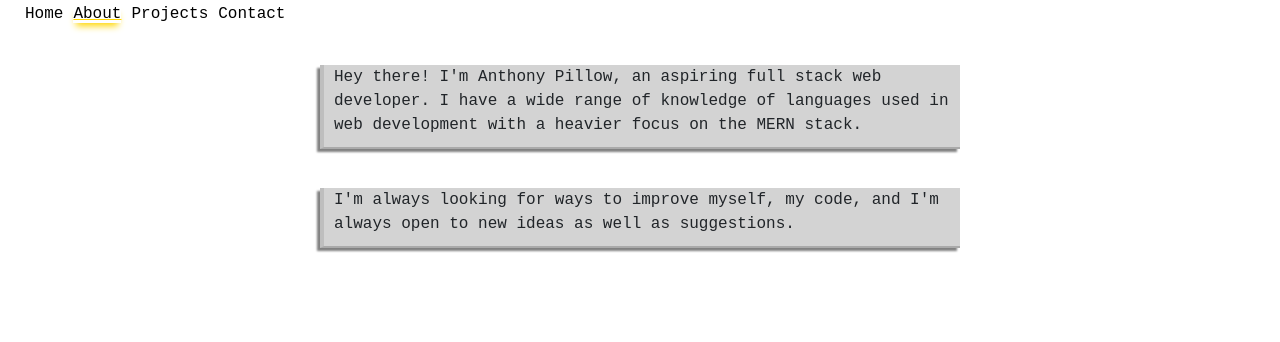
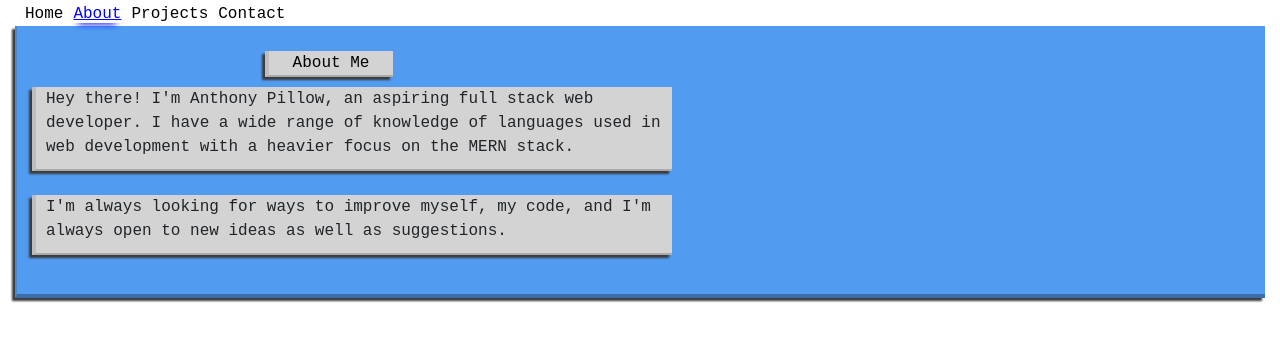
Before and after one commit to SquidDOTjpeg/react-portfolio, a React (Create React App) app: page /about in a window 1280 px wide. Shown: the top 342 px of the page. Built offline with nearby package versions, Linux system fonts and the light colour scheme.

Commit message:
Finished styling all the components for now. I may add one more. Going to finish the information on the other pages now.

```diff
--- a/src/components/Nav/style.css
+++ b/src/components/Nav/style.css
@@ -12,8 +12,8 @@
 }
 
 .active {
-  color: black;
-  box-shadow: 0px 6px 7px -3px gold;
+  color: blue;
+  box-shadow: 0px 6px 7px -5px blue;
   text-decoration: underline;
-  text-decoration-color: gold;
+  text-decoration-color: blue;
 }
--- a/src/components/Project/style.css
+++ b/src/components/Project/style.css
@@ -1,4 +1,6 @@
 .project-container {
+  box-shadow: rgb(59, 59, 59) -3px 3px 2px 0px;
+
   align-items: center;
   height: 80%;
   width: 80%;
@@ -14,12 +16,13 @@
 }
 
 .links-container {
-  background-color: rgb(28, 28, 104);
-  box-shadow: 0 10px 6px -6px black;
-
+  box-shadow: rgb(59, 59, 59) -3px 3px 2px 0px;
+  background-color: rgb(211, 211, 211);
+  border-left: rgb(190, 190, 190) solid 4px;
+  border-bottom: rgb(170, 170, 170) solid 2px;
 }
 
 a {
   font-family: monospace;
-  color: white;
+  color: black;
 }
--- /dev/null
+++ b/src/components/Title/index.js
@@ -0,0 +1,12 @@
+import React from "react"
+import "./style.css"
+
+function Title(props) {
+    return (
+        <div>
+            <p className="title">{props.title}</p>
+        </div>
+    )
+}
+
+export default Title
--- /dev/null
+++ b/src/components/Title/style.css
@@ -0,0 +1,15 @@
+.title {
+  width: 10vw;
+  margin-left: auto;
+  margin-right: auto;
+  color: black;
+  margin-top: 10px;
+  margin-bottom: 10px;
+  text-align: center;
+  font-size: large;
+  font-family: monospace;
+  box-shadow: rgb(59, 59, 59) -3px 3px 2px 0px;
+  background-color: rgb(211, 211, 211);
+  border-left: rgb(190, 190, 190) solid 4px;
+  border-bottom: rgb(170, 170, 170) solid 2px;
+}
--- a/src/components/WordBox/index.js
+++ b/src/components/WordBox/index.js
@@ -3,19 +3,16 @@ import "./style.css";
 
 function WordBox(props) {
   return (
+      <>
     <div>
-      <div>
-        <h1 className="project-title">About Me</h1>
-      </div>
       <div className="stuff-container">
         <p className="words">
             {props.words}
-          {/* Hey there! I'm Anthony Pillow, an aspiring full stack web developer. I
-          have a wide range of knowledge of languages used in web development
-          with a heavier focus on the MERN stack. */}
         </p>
       </div>
     </div>
+    <br />
+    </>
   );
 }
 
--- a/src/components/WordBox/style.css
+++ b/src/components/WordBox/style.css
@@ -1,20 +1,11 @@
-.project-title {
-    color: white;
-    margin-top: 10px;
-    margin-bottom: 10px;
-    text-align: center;
-    font-size: large;
-    font-family: monospace;
-  }
-
-  .stuff-container {
+.stuff-container {
     width: 50vw;
     text-align: left;
     font-size: large;
     font-family: monospace;
     margin-left: auto;
     margin-right: auto;
-    box-shadow: rgb(129, 129, 129) -3px 3px 2px 0px;
+    box-shadow: rgb(59, 59, 59) -3px 3px 2px 0px;
     background-color: rgb(211, 211, 211);
     border-left: rgb(190, 190, 190) solid 4px;
     border-bottom: rgb(170, 170, 170) solid 2px;
--- a/src/pages/About.js
+++ b/src/pages/About.js
@@ -1,20 +1,26 @@
 import React from "react";
 import WordBox from "../components/WordBox/index";
+import Title from "../components/Title/index";
+import { Row, Col } from "../components/Grid/index";
 import "./style.css";
 
 function About() {
   return (
-    <>
-      <WordBox
-        words="Hey there! I'm Anthony Pillow, an aspiring full stack web developer. I
+    <div className="big-stuff-container">
+      <Row>
+        <Col size="md-6">
+          <Title title="About Me" />
+
+          <WordBox
+            words="Hey there! I'm Anthony Pillow, an aspiring full stack web developer. I
    have a wide range of knowledge of languages used in web development
    with a heavier focus on the MERN stack."
-      />
+          />
 
-      <WordBox words="I'm always looking for ways to improve myself, my code, and I'm always open to new ideas as well as suggestions." />
-
-
-    </>
+          <WordBox words="I'm always looking for ways to improve myself, my code, and I'm always open to new ideas as well as suggestions." />
+        </Col>
+      </Row>
+    </div>
   );
 }
 
--- a/src/pages/Projects.js
+++ b/src/pages/Projects.js
@@ -1,6 +1,7 @@
 import React, { useState, useEffect } from "react";
 import ProjectJSON from "../projects.json";
 import Project from "../components/Project";
+import Title from "../components/Title/index"
 import "./style.css";
 import { Container, Col, Row } from "../components/Grid";
 
@@ -22,10 +23,8 @@ function Projects() {
   showProjects();
 
   return (
-    <>
-      <div className="project-title">
-        <p>Projects</p>
-      </div>
+    <div className="big-stuff-container">
+      <Title title="Projects" />
       <Row>
       {projects.map((project) => (
           <Col size="md-6">
@@ -39,7 +38,7 @@ function Projects() {
           </Col>
       ))}
       </Row>
-    </>
+    </div>
   );
 }
 
--- a/src/pages/style.css
+++ b/src/pages/style.css
@@ -7,20 +7,10 @@
   font-family: monospace;
 }
 
-.stuff-container {
-  width: 50vw;
-  text-align: left;
-  font-size: large;
-  font-family: monospace;
-  margin-left: auto;
-  margin-right: auto;
-  box-shadow: rgb(129, 129, 129) -3px 3px 2px 0px;
-  background-color: rgb(211, 211, 211);
-  border-left: rgb(190, 190, 190) solid 4px;
-  border-bottom: rgb(170, 170, 170) solid 2px;
+.big-stuff-container {
+  background-color: rgb(81, 156, 241);
+  border-left: rgb(72, 136, 209) solid 2px;
+  border-bottom: rgb(59, 110, 168) solid 4px;
+  box-shadow: rgb(59, 59, 59) -3px 3px 2px 0px;
+  padding: 15px;
 }
-
-.words {
-  margin-left: 10px;
-  margin-bottom: 10px;
-}
```
Also changed, not shown: src/components/Project/index.js (+7 -3 lines).
